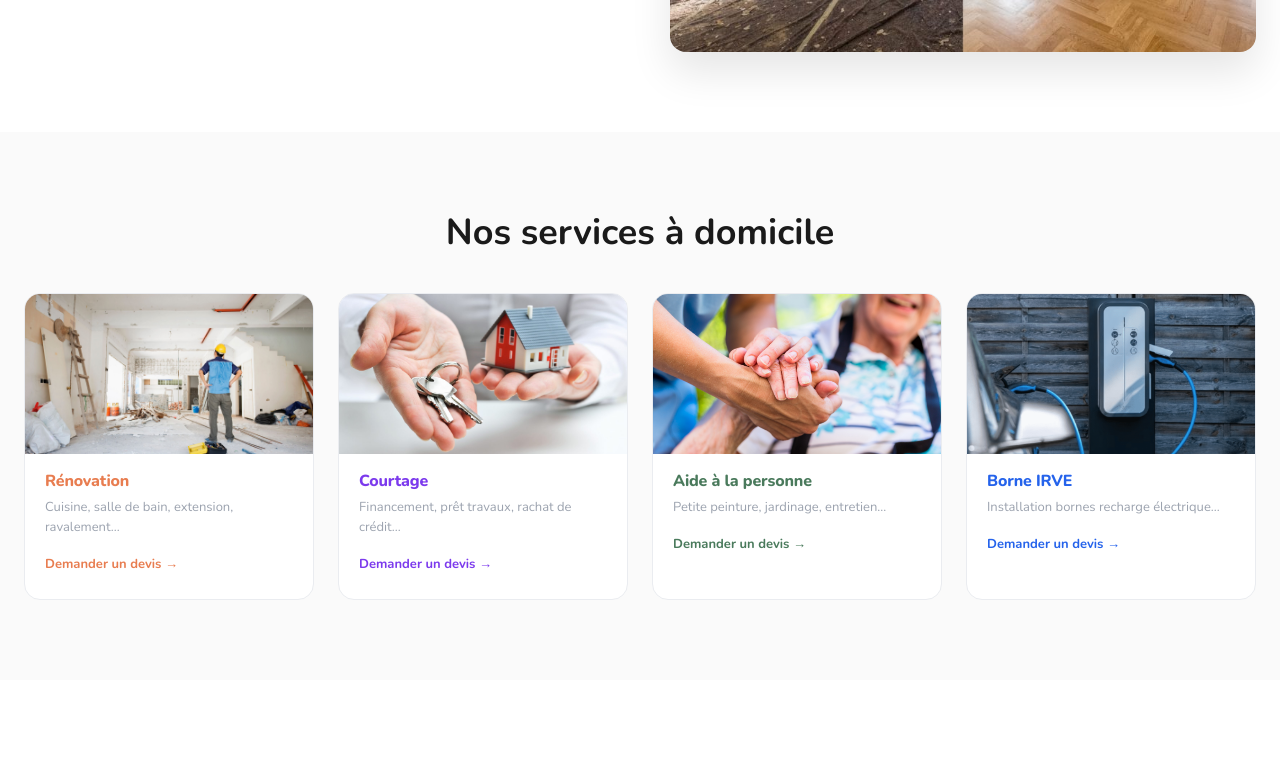
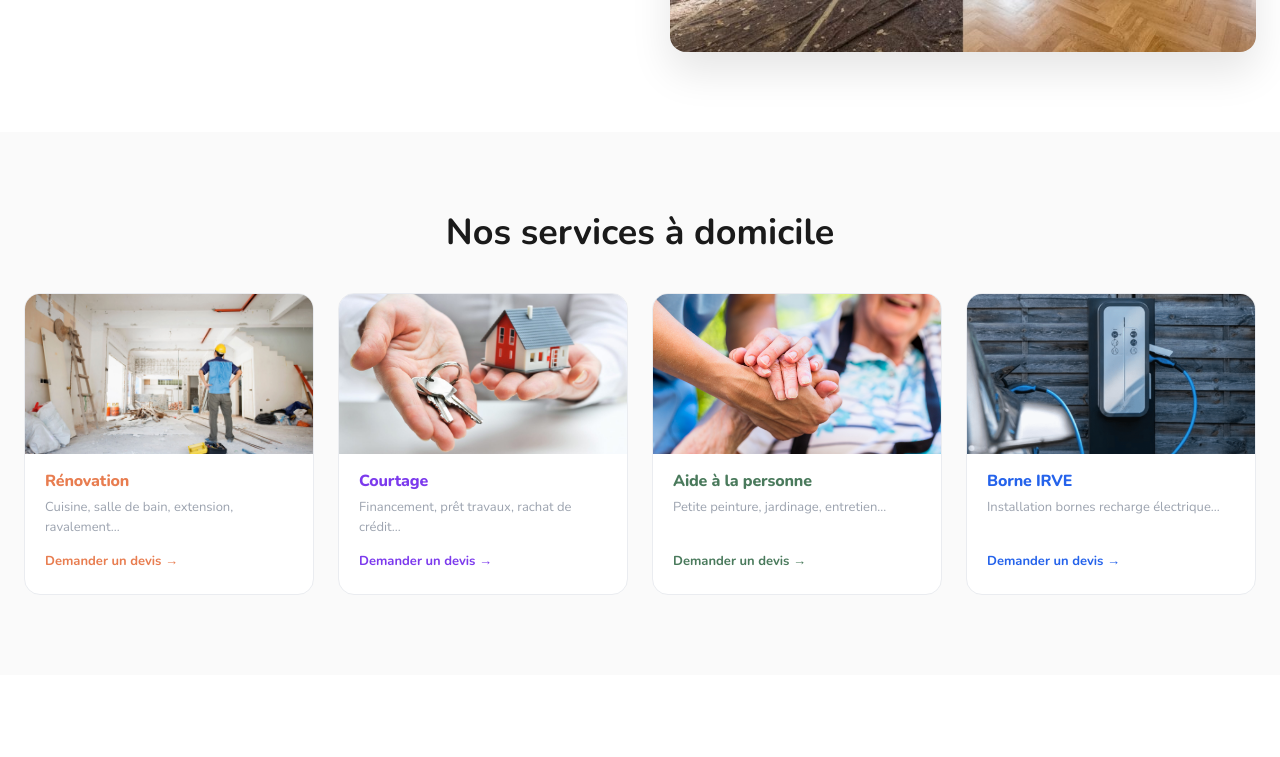
Before and after one commit to Mazen-Acyl/batinnov, a React (Vite) app: page / in a window 1280 px wide. Shown: the part 561-1318 px from the top of the page. Built offline with nearby package versions, Linux system fonts and the light colour scheme; no server answers.

Commit message:
Aligner 'Demander un devis' à la même hauteur sur toutes les cartes services
Co-Authored-By: Claude Sonnet 4.6 <noreply@anthropic.com>

```diff
--- a/src/pages/Home.css
+++ b/src/pages/Home.css
@@ -104,7 +104,8 @@
   border-radius: 16px;
   overflow: hidden;
   transition: transform 0.25s, box-shadow 0.25s;
-  display: block;
+  display: flex;
+  flex-direction: column;
   cursor: pointer;
   border: 1px solid #EAECF0;
   text-decoration: none;
@@ -444,6 +445,13 @@
 /* SERVICE CARD BODY */
 .service-card-body {
   padding: 18px 20px 22px;
+  display: flex;
+  flex-direction: column;
+  flex: 1;
+}
+
+.service-card-body p {
+  flex: 1;
 }
 
 .service-card-body h3 {
```
